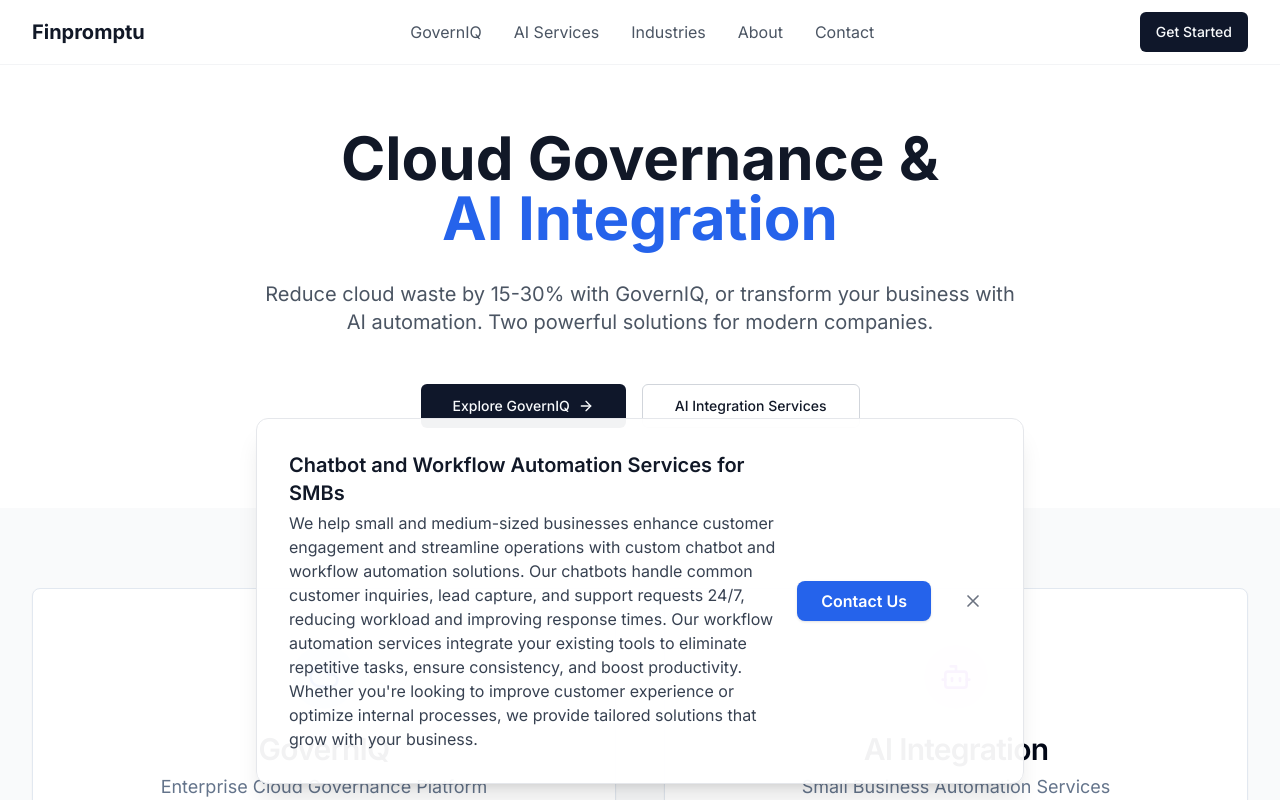
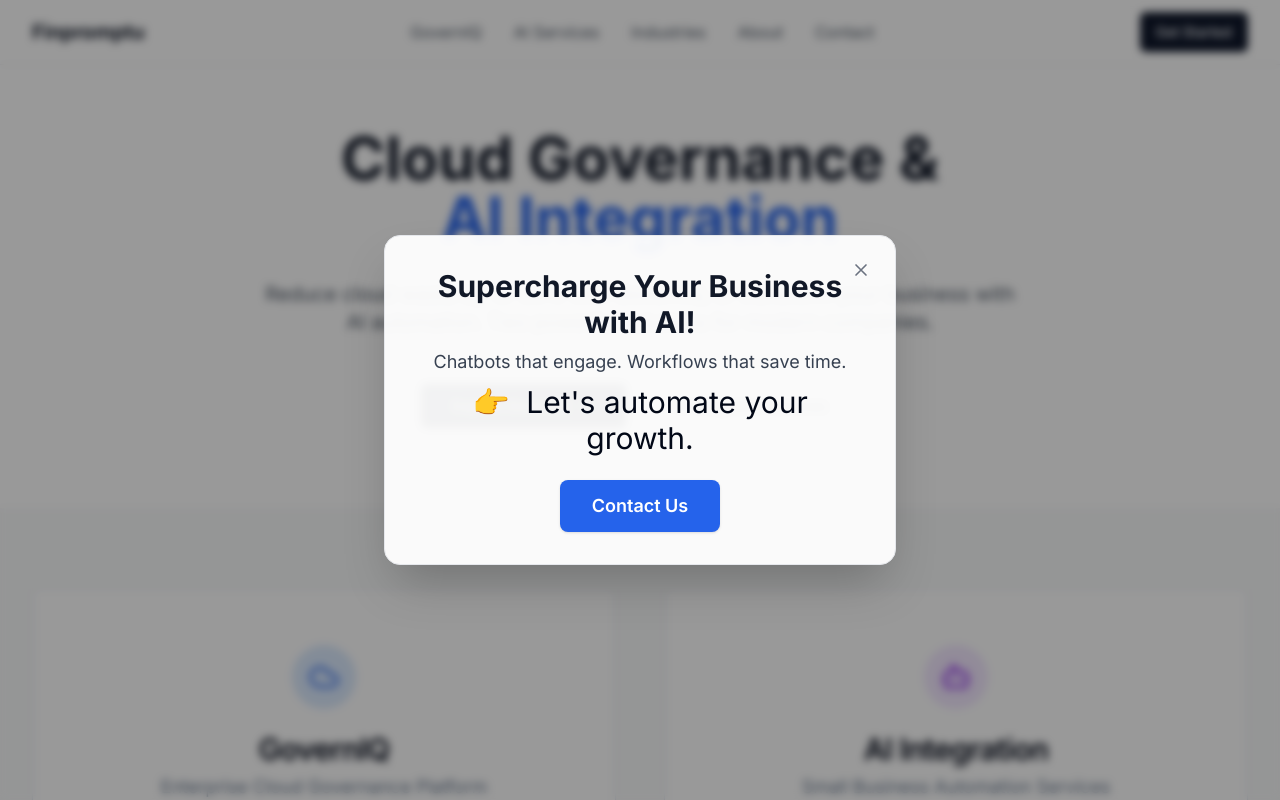
Before and after one commit to finpromptu/website, a Next.js app: page / in a window 1280 px wide. Shown: the top 800 px of the page. Built offline with nearby package versions, Linux system fonts and the light colour scheme; no server answers.

Commit message:
feat: center CTA banner as modal and update wording for stronger impact

```diff
--- a/src/components/cta-banner.tsx
+++ b/src/components/cta-banner.tsx
@@ -24,37 +24,37 @@
   if (!visible) return null;
 
   return (
-    <div
-      className="fixed bottom-0 left-0 w-full z-50 flex justify-center px-4 pb-4 pointer-events-none"
-      role="region"
-      aria-label="Call to action banner"
-    >
-      <div className="pointer-events-auto max-w-3xl w-full bg-white/95 dark:bg-gray-900/95 border border-gray-200 dark:border-gray-700 rounded-xl shadow-xl flex flex-col md:flex-row items-center gap-4 p-6 md:p-8 animate-fade-in">
-        <div className="flex-1 text-center md:text-left">
-          <h2 className="text-lg md:text-xl font-semibold mb-1 text-gray-900 dark:text-white">
-            Chatbot and Workflow Automation Services for SMBs
-          </h2>
-          <p className="text-gray-700 dark:text-gray-300 text-sm md:text-base">
-            We help small and medium-sized businesses enhance customer engagement and streamline operations with custom chatbot and workflow automation solutions. Our chatbots handle common customer inquiries, lead capture, and support requests 24/7, reducing workload and improving response times. Our workflow automation services integrate your existing tools to eliminate repetitive tasks, ensure consistency, and boost productivity. Whether you&apos;re looking to improve customer experience or optimize internal processes, we provide tailored solutions that grow with your business.
-          </p>
-        </div>
-        <div className="flex flex-col md:flex-row items-center gap-3 md:gap-4">
-          <Link
-            href="/contact"
-            className="inline-block px-6 py-2 rounded-lg bg-blue-600 hover:bg-blue-700 text-white font-semibold shadow transition-colors focus:outline-none focus:ring-2 focus:ring-blue-400 focus:ring-offset-2 focus:ring-offset-white dark:focus:ring-offset-gray-900"
-          >
-            Contact Us
-          </Link>
+    <div className="fixed inset-0 z-50 flex items-center justify-center">
+      {/* Backdrop */}
+      <div className="absolute inset-0 bg-black/40 backdrop-blur-sm" aria-hidden="true" onClick={handleDismiss} />
+      {/* Modal Banner */}
+      <div className="relative pointer-events-auto max-w-lg w-full bg-white/95 dark:bg-gray-900/95 border border-gray-200 dark:border-gray-700 rounded-2xl shadow-2xl flex flex-col items-center gap-6 p-8 animate-fade-in mx-4">
         <button
           aria-label="Dismiss banner"
           onClick={handleDismiss}
-            className="ml-0 md:ml-2 p-2 rounded-full hover:bg-gray-100 dark:hover:bg-gray-800 text-gray-500 hover:text-gray-700 dark:hover:text-gray-300 transition-colors focus:outline-none focus:ring-2 focus:ring-blue-400"
+          className="absolute top-4 right-4 p-2 rounded-full hover:bg-gray-100 dark:hover:bg-gray-800 text-gray-500 hover:text-gray-700 dark:hover:text-gray-300 transition-colors focus:outline-none focus:ring-2 focus:ring-blue-400"
         >
           <svg xmlns="http://www.w3.org/2000/svg" className="h-5 w-5" fill="none" viewBox="0 0 24 24" stroke="currentColor" strokeWidth={2}>
             <path strokeLinecap="round" strokeLinejoin="round" d="M6 18L18 6M6 6l12 12" />
           </svg>
         </button>
+        <div className="text-center">
+          <h2 className="text-2xl md:text-3xl font-bold mb-2 text-gray-900 dark:text-white">
+            Supercharge Your Business with AI!
+          </h2>
+          <p className="text-lg text-gray-700 dark:text-gray-300 mb-2">
+            Chatbots that engage. Workflows that save time.
+          </p>
+          <p className="text-2xl md:text-3xl mt-2" role="img" aria-label="Let's automate your growth">
+            <span className="mr-2">👉</span> Let's automate your growth.
+          </p>
         </div>
+        <Link
+          href="/contact"
+          className="inline-block px-8 py-3 rounded-lg bg-blue-600 hover:bg-blue-700 text-white font-semibold shadow transition-colors focus:outline-none focus:ring-2 focus:ring-blue-400 focus:ring-offset-2 focus:ring-offset-white dark:focus:ring-offset-gray-900 text-lg"
+        >
+          Contact Us
+        </Link>
       </div>
     </div>
   );
```
Lines whose indentation alone changed are shown as unchanged.
